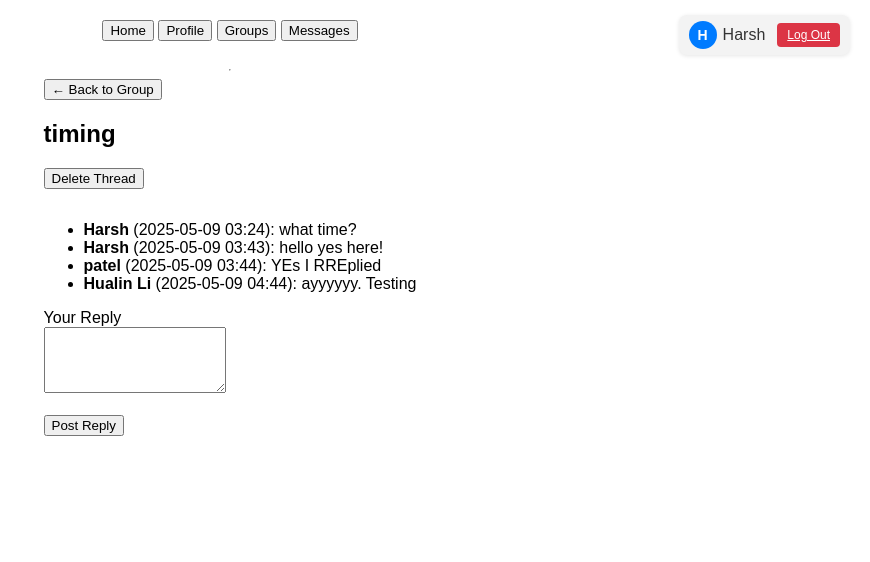
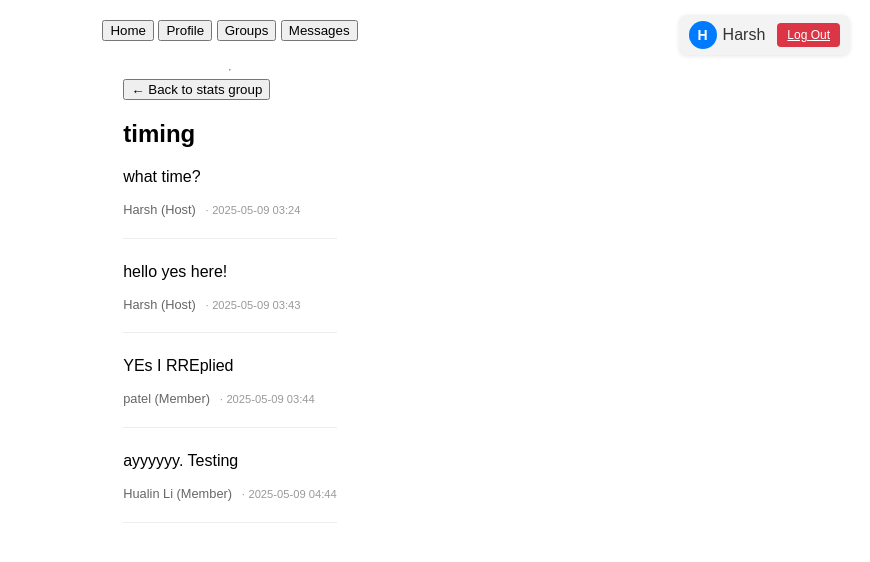
Before and after one commit to harshx1427/southern-study-scheduler, a Flask app: page /groups/1/threads/1 in a window 1280 px wide. Shown: the top 562 px of the page, without its empty margins (410-1280 px from the left). Run offline with Flask 3, Linux system fonts and the light colour scheme; a user stored in the database is signed in.

Commit message:
Fixed UI for group Info box and member/host reply visibilty

```diff
--- a/app/static/base_styles.css
+++ b/app/static/base_styles.css
@@ -7,52 +8,74 @@
   padding: 20px;
 }
 
+/* Top Menu */
 .menu {
   width: 100%;
   text-align: center;
   margin-bottom: 20px;
 }
+
+/* Layout Helpers */
 .layout {
   display: flex;
   gap: 20px;
   margin-top: 20px;
 }
-
-.sidebar {
-  width: 250px;
-  border: 1px solid #ccc;
-  padding: 15px;
-  border-radius: 8px;
-}
-
 .main-content {
   flex: 1;
 }
 
-.user-info {
-  display: flex;
-  align-items: center;
-  gap: 6px;
-  text-decoration: none;
-  color: #333;
+/* Sidebar (minimal styling) */
+.sidebar {
+  width: 180px;                   /* slightly narrower */
+  margin-top: 10px;               /* push it down a bit */
+  border: 1px solid #eee;         /* very light border */
+  background-color: transparent;  /* no fill */
+  padding: 10px;                  /* small padding */
+  border-radius: 6px;
+  font-size: 0.85rem;             /* smaller text */
+}
+.sidebar h3 {
+  margin-top: 0;
+  font-size: 1rem;
+  margin-bottom: 8px;
+  border-bottom: none;
+}
+.sidebar p {
+  margin: 6px 0;
+}
+.sidebar ul {
+  margin: 0;
+  padding: 0;
+  list-style: none;
+}
+.sidebar ul li {
+  margin-bottom: 4px;
 }
 
-.user-info:hover {
-  color: #007bff;
+/* Thread Reply Styling */
+.reply {
+  margin-bottom: 1.5em;
+  padding-bottom: 0.5em;
+  border-bottom: 1px solid #eee;
+}
+.metadata {
+  font-size: 0.8rem;
+  color: #666;
+  margin-top: 4px;
 }
 
-.user-avatar {
-  width: 28px;
-  height: 28px;
-  background-color: #007bff;
-  color: white;
-  border-radius: 50%;
-  text-align: center;
-  line-height: 28px;
-  font-size: 14px;
-  font-weight: bold;
+.metadata .author {
+  font-weight: 500;
 }
 
+.metadata .timestamp {
+  font-size: 0.7rem;
+  color: #999;
+  margin-left: 6px;
+}
+
+/* User Area & Avatar */
 .user-area {
   position: absolute;
   top: 15px;
--- a/app/templates/view_thread.html
+++ b/app/templates/view_thread.html
@@ -1,35 +1,38 @@
 {% extends "base.html" %}
 {% block title %}{{ thread.title }}{% endblock %}
+
 {% block content %}
-<a href="{{ url_for('main.view_group', group_id=group.id) }}"><button>← Back to Group</button></a>
+  <a href="{{ url_for('main.view_group', group_id=group.id) }}">
+    <button>← Back to {{ group.name }}</button>
+  </a>
+
   <h2>{{ thread.title }}</h2>
 
-  {% if thread.created_by_id == current_user.id %}
+  <div class="replies">
+    {% for m in messages %}
+      <div class="reply">
+        <p>{{ m.content }}</p>
+        <p class="metadata">
+          <span class="author">
+            {{ m.author.name }}
+            ({{ 'Host' if m.author.id == group.creator.id else 'Member' }})
+          </span>
+          <span class="timestamp">· {{ m.posted_at.strftime('%Y-%m-%d %H:%M') }}</span>
+        </p>
+      </div>
+    {% else %}
+      <p>No replies yet.</p>
+    {% endfor %}
+  </div>
+
+  {% if is_member %}
+    <hr>
     <form method="POST"
-          action="{{ url_for('threads.delete_thread',
-                               group_id=group.id,
-                               thread_id=thread.id) }}"
-          onsubmit="return confirm('Delete this thread and its messages?');"
-          style="display:inline-block; margin-bottom:1em;">
-      <button class="btn btn-danger">Delete Thread</button>
+          action="{{ url_for('threads.view_thread', group_id=group.id, thread_id=thread.id) }}">
+      {{ form.hidden_tag() }}
+      {{ form.content.label }}<br>
+      {{ form.content(rows=3, cols=50) }}<br><br>
+      {{ form.submit(value='Post Reply') }}
     </form>
   {% endif %}
-
-  <ul>
-    {% for m in messages %}
-      <li>
-        <strong>{{ m.author.name }}</strong>
-        ({{ m.posted_at.strftime('%Y-%m-%d %H:%M') }}):
-        {{ m.content }}
-      </li>
-    {% else %}
-      <li>No messages yet.</li>
-    {% endfor %}
-  </ul>
-
-  <form method="post">
-    {{ form.hidden_tag() }}
-    {{ form.content.label }}<br>{{ form.content(rows=4) }}<br><br>
-    {{ form.submit() }}
-  </form>
 {% endblock %}
```
Also changed, not shown: other parts of app/static/base_styles.css (+36 -2 lines), app/templates/view_group.html (+18 -21 lines), instance/study_scheduler.db.
